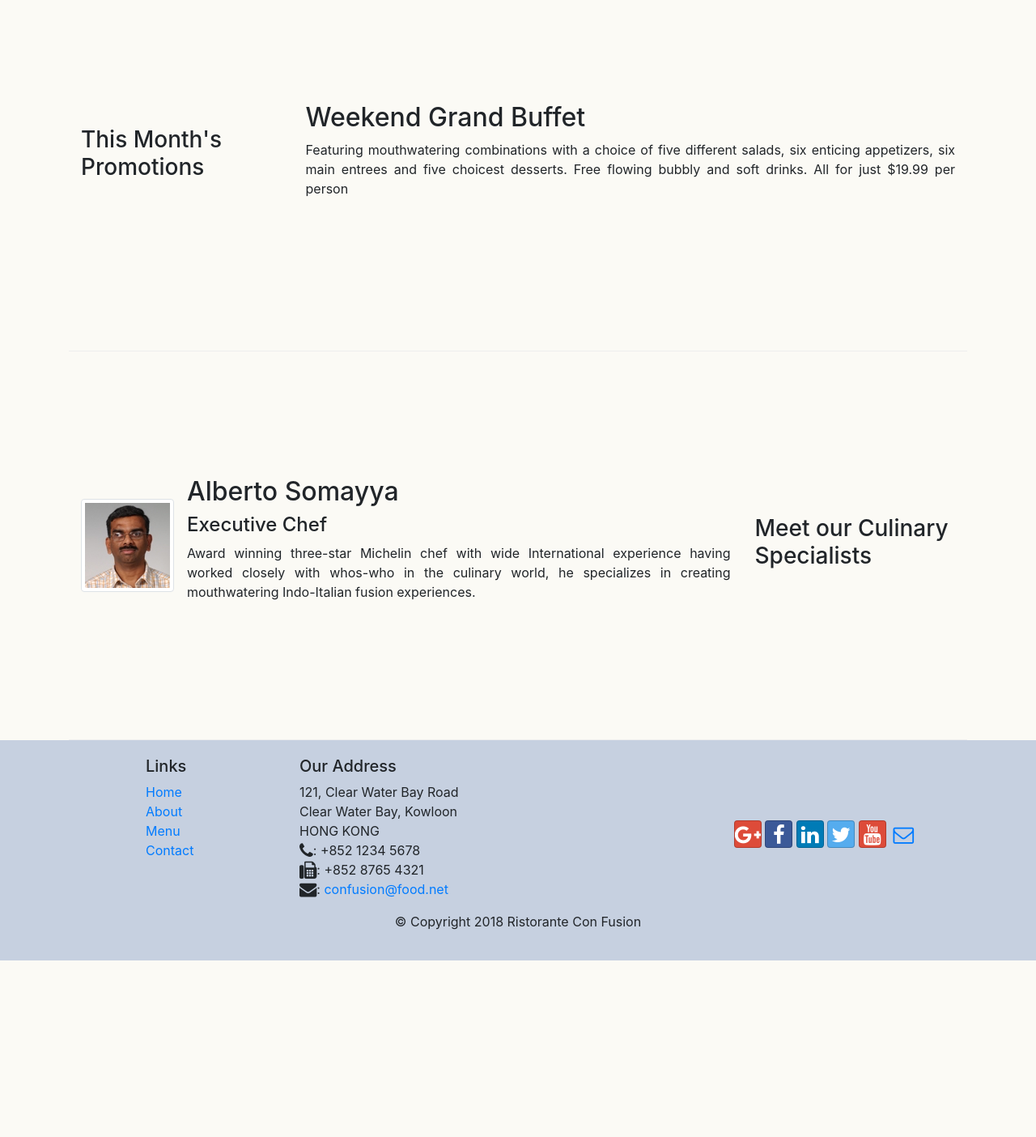
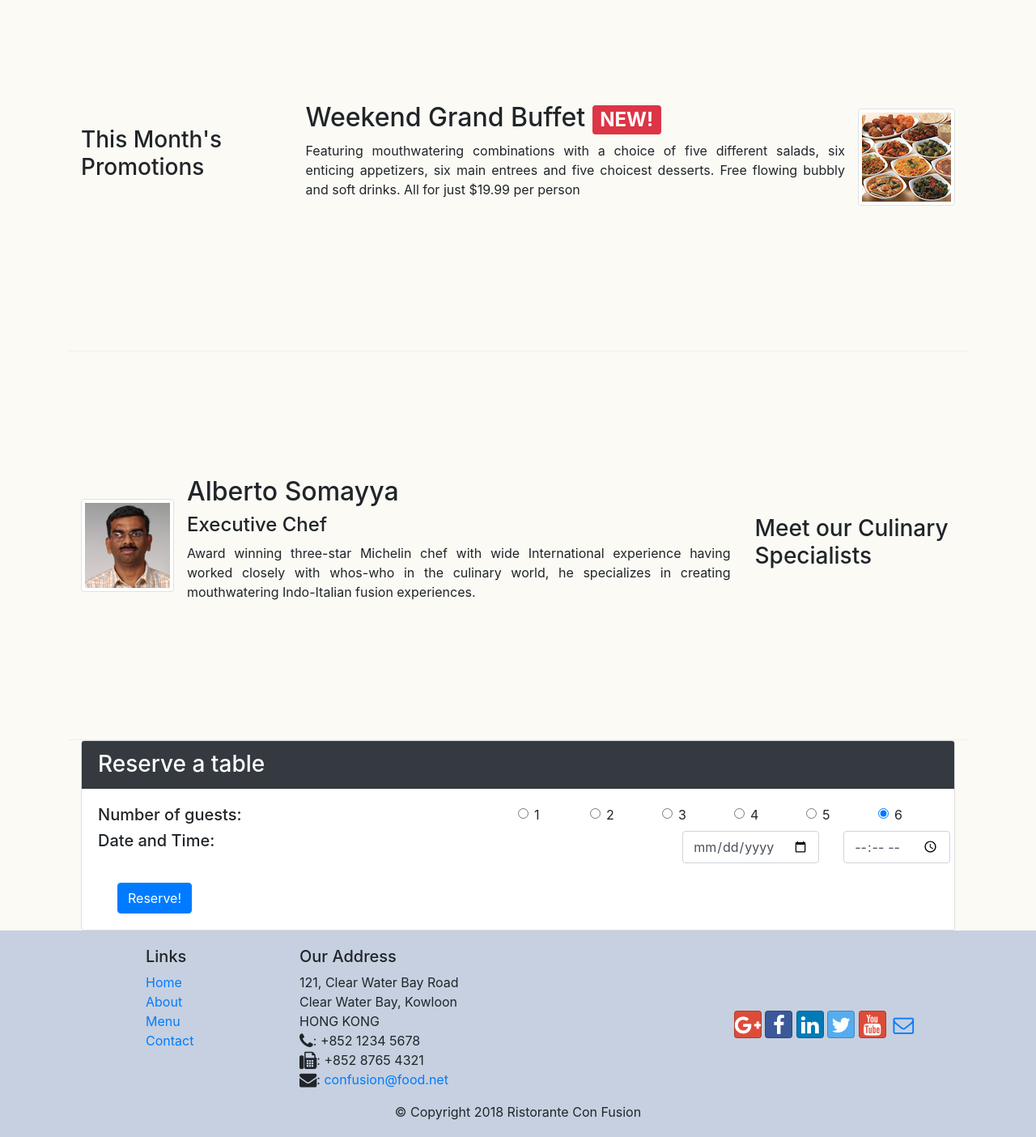
Before and after one commit to ZHXC29A/COURSERA-FULLSTACK, a website: page index.html in a window 1280 px wide. Shown: the part 900-2304 px from the top of the page at 81% size. Before the commit the page ends 2086 px from the top, so only its background shows below. Drawn offline with nearby package versions, Linux system fonts and the light colour scheme.

Commit message:
badges, reserve table, reserve button added

```diff
--- a/index.html
+++ b/index.html
@@ -49,7 +49,11 @@
                     <h1>Ristorante con Fusion</h1>
                     <h5>We take inspiration from the World's best cuisines, and create a unique fusion experience. Our lipsmacking creations will tickle your culinary senses!</h5>
                 </div>
-
+                <div class="col-12 col-sm-6 d-flex align-items-center justify-content-center">
+                    <button class="btn btn-warning btn-lg " type="button"  data-target="">
+                        <span> Reserve Table </span>
+                    </button>
+                </div>
             </div>
         </div>
     </header>
@@ -62,10 +66,10 @@
             </div>
             <div class="col col-sm order-sm-first col-md text-justify">
                 <div class="media">
-                    <img class="d-flex mr-3 img-thumbnail align-self-center"
+                    <img class="d-flex  img-thumbnail align-self-center"
                             src="assets/uthappizza.png" alt="Uthappizza">
                     <div class="media-body">
-                        <h2 class="mt-0">Uthappizza</h2>
+                        <h2>Uthappizza <span class="badge badge-danger">HOT!</span> <span class="badge badge-pill badge-secondary">$4.99</span></h2>
                         <p class="d-none d-sm-block">A unique combination of Indian Uthappam (pancake) and
                             Italian pizza, topped with Cerignola olives, ripe vine
                             cherry tomatoes, Vidalia onion, Guntur chillies and
@@ -80,8 +84,13 @@
                 <h3>This Month's Promotions</h3>
             </div>
             <div class="col col-sm  order-sm-last col-md text-justify">
-                <h2>Weekend Grand Buffet</h2>
-                <p>Featuring mouthwatering combinations with a choice of five different salads, six enticing appetizers, six main entrees and five choicest desserts. Free flowing bubbly and soft drinks. All for just $19.99 per person </p>
+                <div class="media">
+                    <div class="media-body">
+                        <h2>Weekend Grand Buffet <span class="badge badge-danger">NEW!</span></h2>
+                        <p class="d-none d-sm-block">Featuring mouthwatering combinations with a choice of five different salads, six enticing appetizers, six main entrees and five choicest desserts. Free flowing bubbly and soft drinks. All for just $19.99 per person </p>
+                    </div>
+                    <img src="assets/buffet.png" alt="Buffet" class="d-flex ml-3  img-thumbnail align-self-center">
+                </div>
             </div>
         </div>
 
@@ -91,16 +100,82 @@
             </div>
             <div class="col col-sm order-sm-first col-md text-justify">
                 <div class="media">
-                    <img class="d-flex mr-3 img-thumbnail align-self-center"
+                    <img class="d-flex mr-3 img-thumbnail align-self-center flex-row-reverse"
                             src="assets/alberto.png" alt="Alberto Somayya">
                     <div class="media-body">
-                        <h2 class="mt-0">Alberto Somayya</h2>
+                        <div>
+                            <h2>Alberto Somayya</h2>
                             <h4>Executive Chef</h4>
                             <p class="d-none d-sm-block">Award winning three-star Michelin chef with wide
                                 International experience having worked closely with
                                 whos-who in the culinary world, he specializes in
                                 creating mouthwatering Indo-Italian fusion experiences.
                                 </p>
+                        </div>
+                    </div>
+                </div>
+            </div>
+        </div>
+
+        <div class="col-12">
+            <div class="card">
+                <h3 class="card-header bg-dark text-white">Reserve a table</h3>
+                <div class="card-body">
+                    <form action="">
+                        <div class="row">
+                            <div class="col col-sm col-md">
+                                <h5>Number of guests:</h5>
+                            </div>
+                            <div class="col">
+                                <div class="row">
+                                    <div class="col form-check">
+                                        <input class="form-check-input" type="radio" name="flexRadioDefault" id="flexRadioDefault1">
+                                        <label class="form-check-label" for="flexRadioDefault1">1</label>
+                                      </div>
+                                      <div class="col form-check">
+                                        <input class="form-check-input" type="radio" name="flexRadioDefault" id="flexRadioDefault2" checked>
+                                        <label class="form-check-label" for="flexRadioDefault2">2</label>
+                                      </div>
+                                      <div class="col form-check">
+                                        <input class="form-check-input" type="radio" name="flexRadioDefault" id="flexRadioDefault3" checked>
+                                        <label class="form-check-label" for="flexRadioDefault3">3</label>
+                                      </div>
+                                      <div class="col form-check">
+                                        <input class="form-check-input" type="radio" name="flexRadioDefault" id="flexRadioDefault4" checked>
+                                        <label class="form-check-label" for="flexRadioDefault4">4</label>
+                                      </div>
+                                      <div class="col form-check">
+                                        <input class="form-check-input" type="radio" name="flexRadioDefault" id="flexRadioDefault5" checked>
+                                        <label class="form-check-label" for="flexRadioDefault5">5</label>
+                                      </div>
+                                      <div class="col form-check">
+                                        <input class="form-check-input" type="radio" name="flexRadioDefault" id="flexRadioDefault6" checked>
+                                        <label class="form-check-label" for="flexRadioDefault6">6</label>
+                                      </div>
+                                </div>
+                            </div>
+
+                        </div>
+                        <div class="row">
+                            <div class="col col-sm">
+                                <h5>Date and Time:</h5>
+                            </div>
+                            <div class="row">
+                                <div class="col">
+                                  <input type="date" class="form-control" placeholder="Date">
+                                </div>
+                                <div class="col">
+                                  <input type="time" class="form-control" placeholder="Time">
+                                </div>
+                              </div>
+                        </div>
+                        <div class="row">
+                            <div class="col mt-4 ml-4">
+                                <button type="button" class="btn btn-primary">Reserve!</button>
+                            </div>
+                        </div>
+
+                    </form>
                 </div>
             </div>
         </div>
```
Also changed, not shown: aboutus.html (+4 -1 lines), contactus.html (+4 -1 lines), 1 other file. Lines whose indentation alone changed are shown as unchanged.
